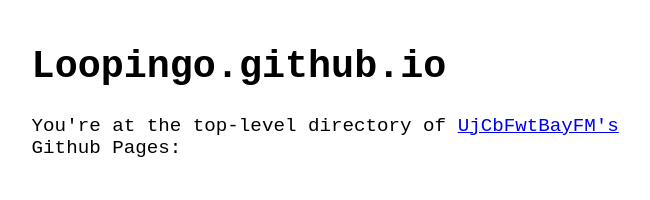
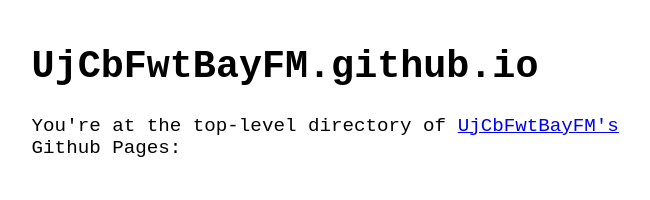
Before and after one commit to UjCbFwtBayFM/UjCbFwtBayFM, a plain HTML site: page index.html in a window 1280 px wide. Shown: the whole page, without its empty margins (282-932 px from the left). Drawn offline with Linux system fonts and the light colour scheme.

Commit message:
Update index.html

```diff
--- a/index.html
+++ b/index.html
@@ -16,7 +16,7 @@
   </style>
 </head>
 <body>
-  <h1>Loopingo.github.io</h1>
+  <h1>UjCbFwtBayFM.github.io</h1>
   <p>You're at the top-level directory of <a rel="me" href="https://github.com/UjCbFwtBayFM/">UjCbFwtBayFM's</a> Github Pages:</p>
 </body>
 </html>
```
